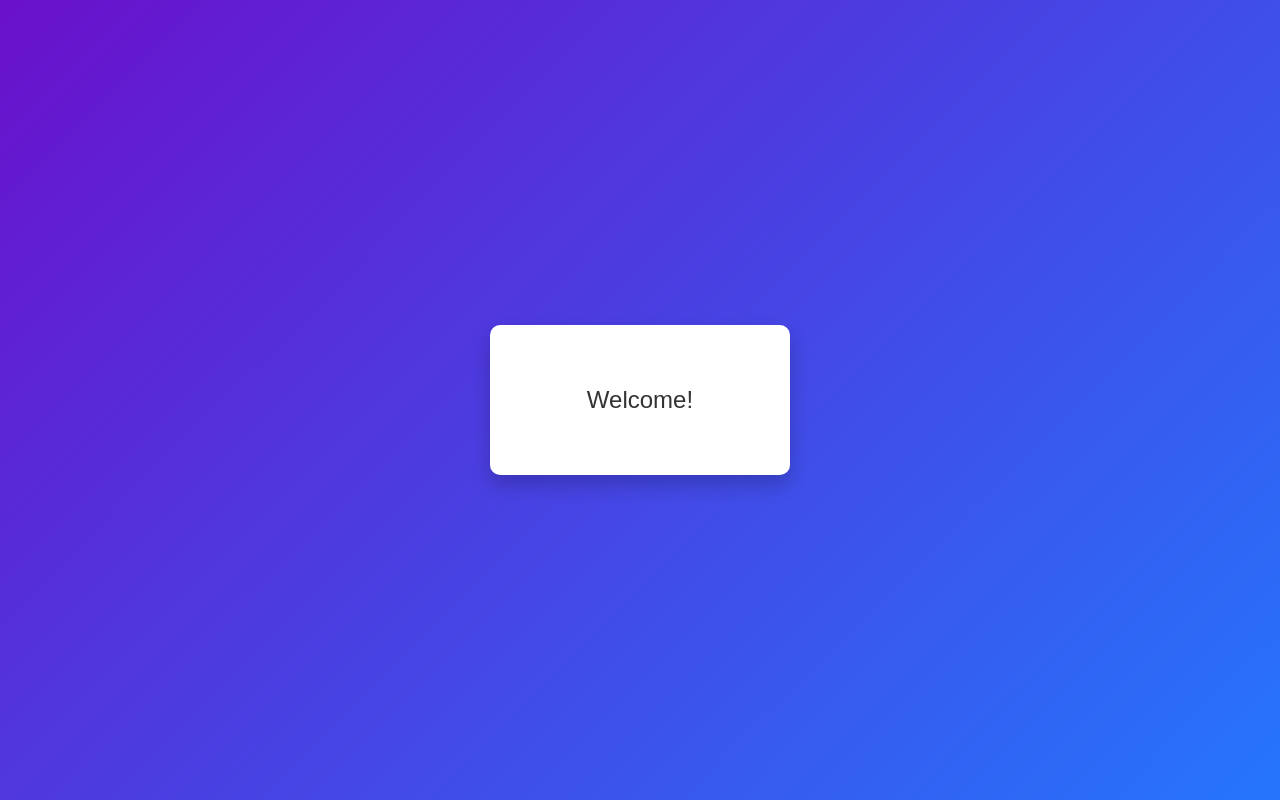
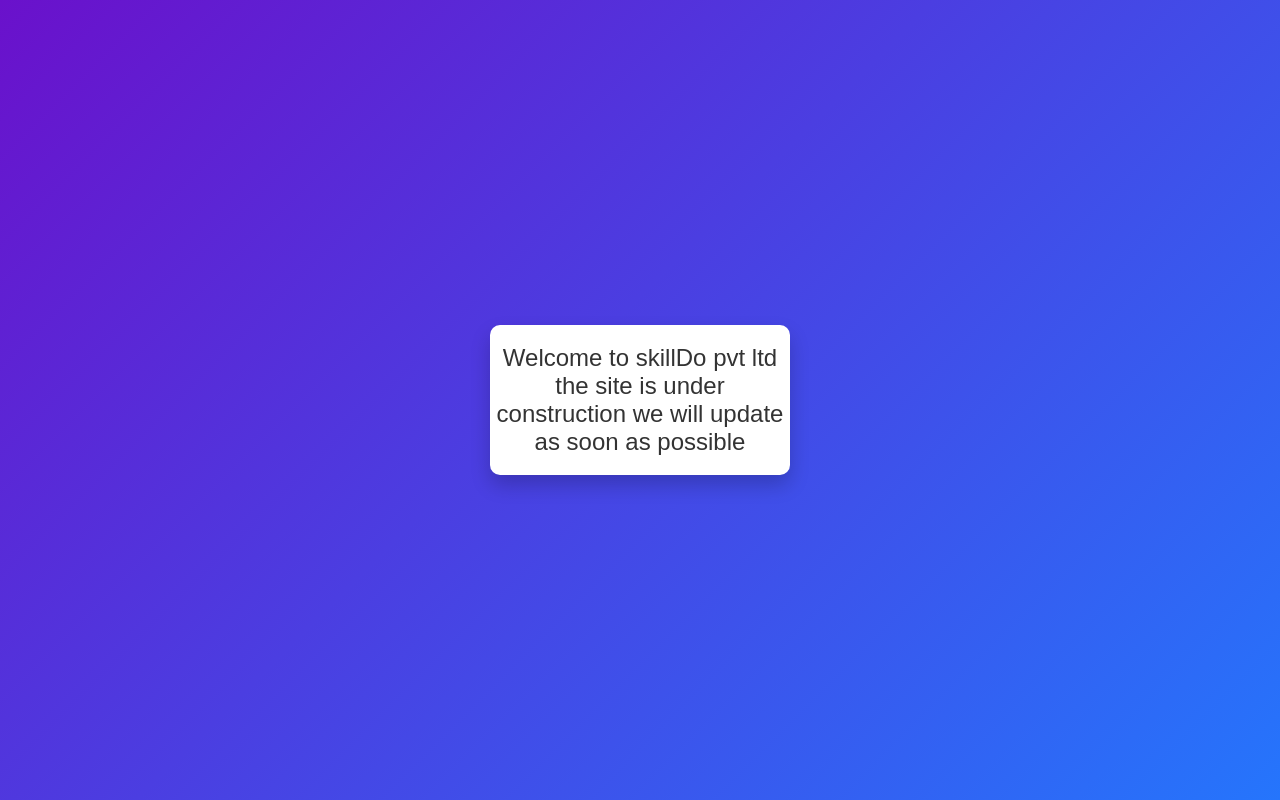
Before and after one commit to Mrpavan777/skilldo, a plain HTML site: page index.html in a window 1280 px wide. Drawn offline with Linux system fonts and the light colour scheme.

Commit message:
Update index.html

```diff
--- a/index.html
+++ b/index.html
@@ -55,7 +55,9 @@
 <body>
   <!-- Welcome box with message -->
   <div class="welcome-box">
-    <p class="welcome-message">Welcome!</p>
+    <p class="welcome-message">Welcome to skillDo pvt ltd the site is under construction we will update as soon as possible
+
+    </p>
   </div>
 
   <!-- JavaScript for the animation -->
```
